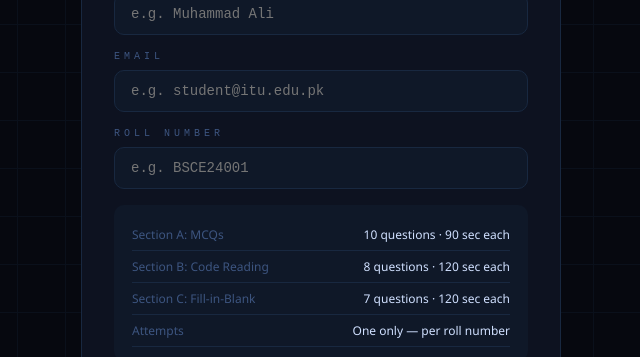
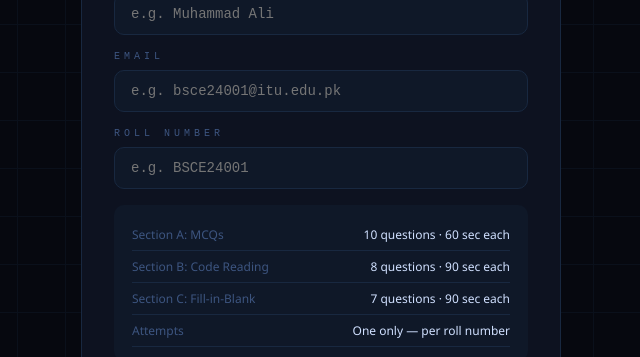
Before and after one commit to HafizUsamaRiaz/coa-midterm, a React (Vite) app: page / in a window 1280 px wide. Shown: the part 264-621 px from the top of the page, without its empty margins (319-959 px from the left). Built offline with nearby package versions, Linux system fonts and the light colour scheme.

Commit message:
Update email placeholder and exam section timings

```diff
--- a/src/App.jsx
+++ b/src/App.jsx
@@ -241,7 +241,7 @@ function RegisterScreen({onStart}){
     if(!email.trim())return setError("Please enter your email.");
     setError("");setBusy(true);
     try{
-      if(SHEET_URL!=="YOUR_APPS_SCRIPT_URL_HERE"){
+      if(SHEET_URL!=="https://script.google.com/macros/s/AKfycbzGos0nqk-BIjx9zwuVtSRfU4diIbfGwlKTiBZhcQfDiG25gNPxdaiW0d5dxgrG9Qqkhw/exec"){
         const res=await fetch(`${SHEET_URL}?action=check&roll=${encodeURIComponent(roll.trim().toUpperCase())}`);
         const data=await res.json();
         if(data.exists){setError(`Roll number ${roll.trim().toUpperCase()} has already completed this exam.`);setBusy(false);return;}
@@ -258,11 +258,11 @@ function RegisterScreen({onStart}){
           <h1 style={{color:C.text,fontSize:22,fontWeight:800,margin:"0 0 4px",fontFamily:C.sans}}>{EXAM_TITLE}</h1>
           <p style={{color:C.muted,fontSize:13,marginBottom:24,lineHeight:1.6}}>{EXAM_SUB}</p>
           <FieldInput label="FULL NAME" value={name} onChange={e=>setName(e.target.value)} placeholder="e.g. Muhammad Ali"/>
-          <FieldInput label="EMAIL" value={email} onChange={e=>setEmail(e.target.value)} placeholder="e.g. student@itu.edu.pk"/>
+          <FieldInput label="EMAIL" value={email} onChange={e=>setEmail(e.target.value)} placeholder="e.g. bsce24001@itu.edu.pk"/>
           <FieldInput label="ROLL NUMBER" value={roll} onChange={e=>setRoll(e.target.value)} placeholder="e.g. BSCE24001"/>
           {error&&<div style={{background:"#1f0909",border:`1px solid #4a1a1a`,borderRadius:8,padding:"12px 16px",marginBottom:16,color:"#ff5252",fontSize:12,lineHeight:1.6}}>⚠ {error}</div>}
           <div style={{background:C.dim,borderRadius:10,padding:"14px 18px",marginBottom:20}}>
-            {[["Section A: MCQs","10 questions · 90 sec each"],["Section B: Code Reading","8 questions · 120 sec each"],["Section C: Fill-in-Blank","7 questions · 120 sec each"],["Attempts","One only — per roll number"]].map(([k,v])=>(
+            {[["Section A: MCQs","10 questions · 60 sec each"],["Section B: Code Reading","8 questions · 90 sec each"],["Section C: Fill-in-Blank","7 questions · 90 sec each"],["Attempts","One only — per roll number"]].map(([k,v])=>(
               <div key={k} style={{display:"flex",justifyContent:"space-between",padding:"7px 0",borderBottom:`1px solid ${C.border}`,fontSize:12}}>
                 <span style={{color:C.muted}}>{k}</span><span style={{color:C.text}}>{v}</span>
               </div>
```
